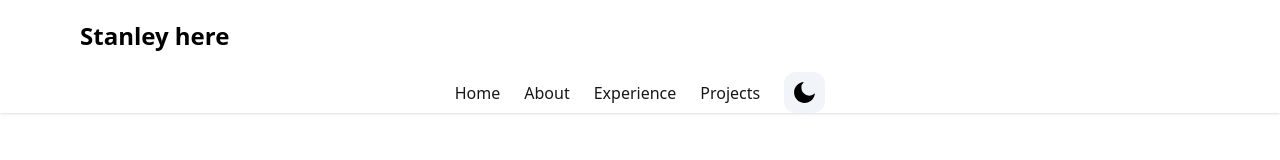
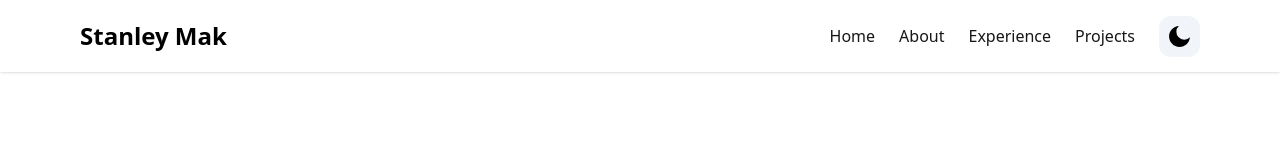
Before and after one commit to StanleyMak/portfolio, a Next.js app: page / in a window 1280 px wide. Shown: the top 160 px of the page. Built offline with nearby package versions, Linux system fonts and the light colour scheme.

Commit message:
fix nav bar

```diff
--- a/components/Navbar.tsx
+++ b/components/Navbar.tsx
@@ -40,28 +40,13 @@ export default function NavBar() {
   return (
     <header className="w-full mx-auto  px-4 sm:px-20 fixed top-0 z-50 shadow bg-white dark:bg-stone-900 dark:border-b dark:border-stone-600">
       <div className="justify-between md:items-center md:flex">
-      <div>
+        <div>
           <div className="flex items-center justify-between py-3 md:py-5 md:block">
+            <Link to="home">
               <div className="container flex items-center space-x-2">
-                <h2 className="text-2xl font-bold">Stanley here</h2>
+                <h2 className="text-2xl font-bold">Stanley Mak</h2>
               </div>
-              {/* <a href="https://github.com/StanleyMak" rel="noreferrer" target="_blank">
-                <AiOutlineGithub
-                  className="hover:-translate-y-1 transition-transform cursor-pointer text-neutral-500 dark:text-neutral-100"
-                  size={30}
-                />
-              </a>
-              <a
-                href="https://www.linkedin.com/in/stanley-mak-760866204/"
-                rel="noreferrer"
-                target="_blank"
-              >
-                <AiOutlineLinkedin
-                  className="hover:-translate-y-1 transition-transform cursor-pointer text-neutral-500 dark:text-neutral-100"
-                  size={30}
-                />
-              </a> */}
-            </div>
+            </Link>
             <div className="md:hidden">
               <button
                 className="p-2 text-gray-700 rounded-md outline-none focus:border-gray-400 focus:border"
@@ -117,6 +102,7 @@ export default function NavBar() {
             </div>
           </div>
         </div>
+      </div>
     </header>
   )
 }
```
